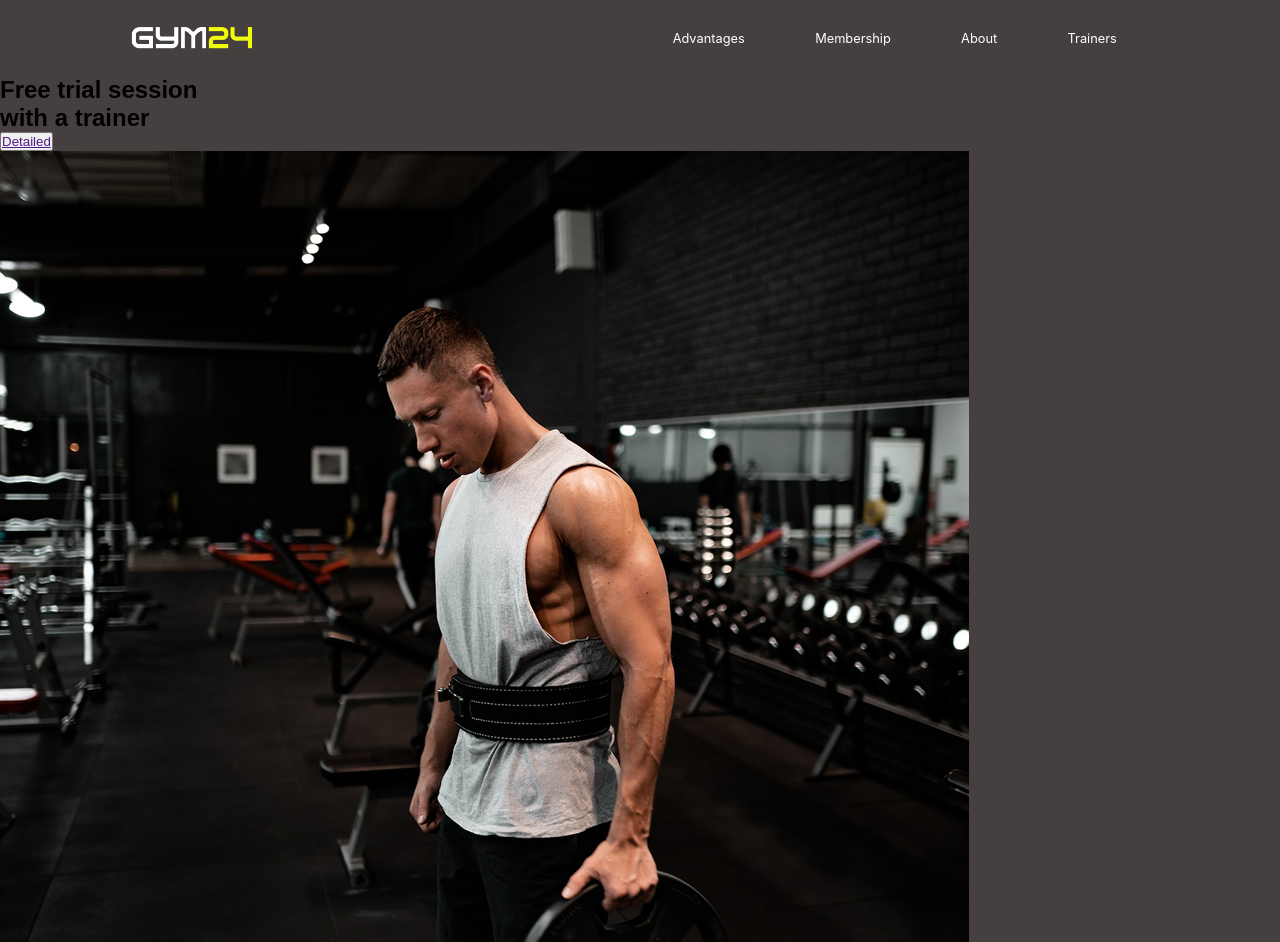
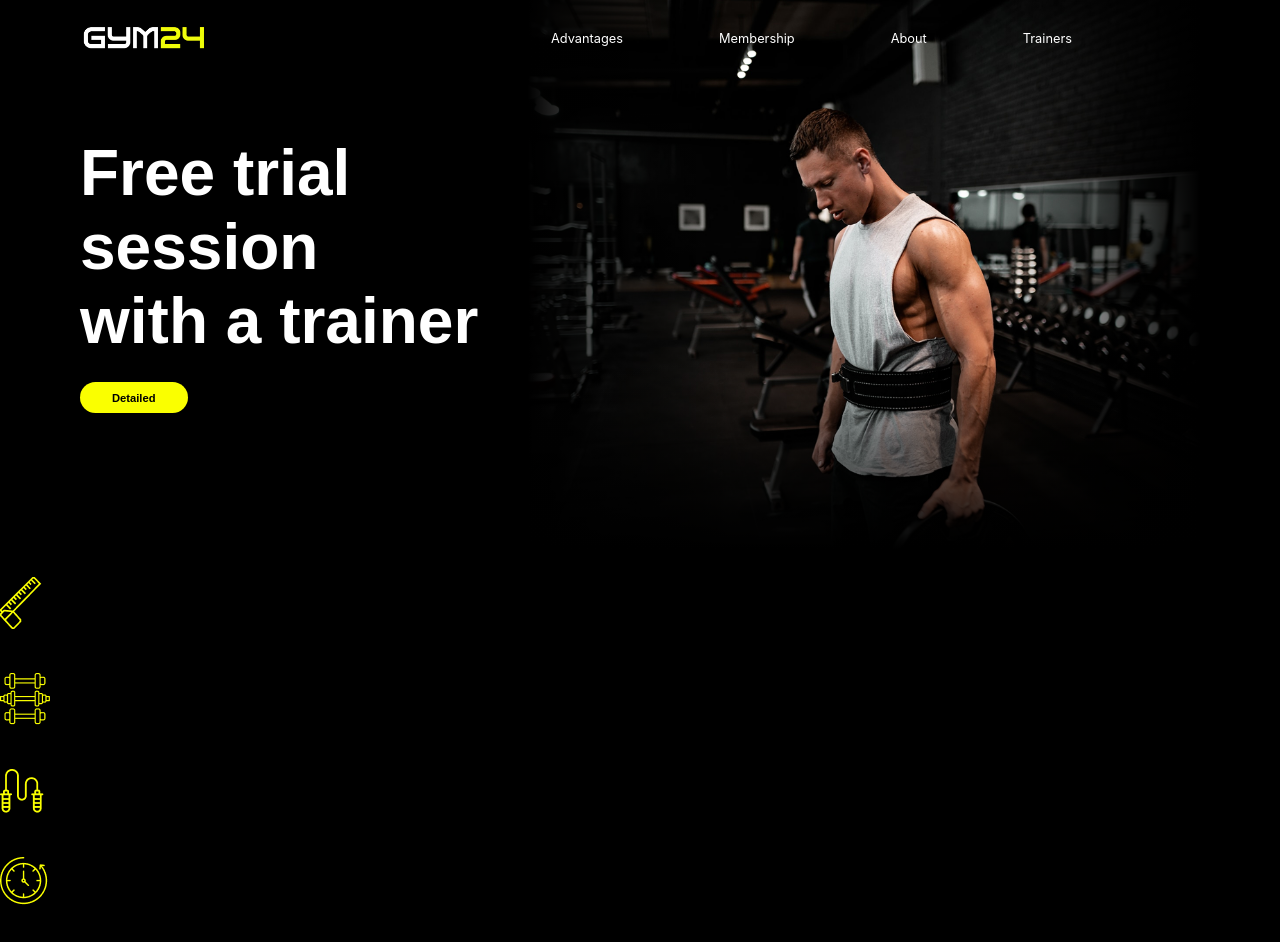
Before and after one commit to sohailan77/GYM24, a plain HTML site: page index.html in a window 1280 px wide. Shown: the top 942 px of the page. Drawn offline with Linux system fonts and the light colour scheme; a web font is replaced by a local one.

Commit message:
Add styling for hero section and fix minor issues

```diff
--- a/style.css
+++ b/style.css
@@ -15,7 +15,9 @@
   --color-btn-text: #111111;
   --font-family: "Familjen Grotesk", sans-serif;
   --font-secondary: "Inter", sans-serif;
-  --hero-gradient: linear-gradient(
+  --hero-gradient:
+    linear-gradient(to bottom, transparent 65%, #000 100%),
+    linear-gradient(
       to right,
       #000 0%,
       transparent 30%,
@@ -29,7 +31,7 @@
   overflow-x: hidden;
 }
 body {
-  background: rgb(69, 63, 63);
+  background: var(--bg-color);
   background-attachment: fixed;
   font-family: var(--font-family);
 }
@@ -37,15 +39,21 @@
 /* header  */
 
 header {
+ position: absolute;
+  top: 0;
+  left: 5rem;
+  right: 5rem;
+  z-index: 99;
 }
 
 /* Navbar  */
 .navbar-container {
-  width: 100%;
+  /* width: 100%; */
   display: flex;
   justify-content: space-between;
   align-items: center;
-  padding: 1.5rem 10vw;
+  padding: 1.5rem 0rem;
+  width: 100%;
 }
 
 /* hamburger-menu */
@@ -58,7 +66,7 @@
   display: flex;
   align-items: center;
 }
-.logo-container a{
+.logo-container a {
   text-decoration: none;
   display: flex;
   align-items: center;
@@ -66,12 +74,14 @@
 
 .navbar-container .logo-container a img {
   width: 8rem;
+  display: block;
 }
 
 /* Navigation links  */
 .nav-links {
   display: flex;
   align-items: center;
+  padding-right: 5rem;
 }
 .nav-links ul {
   display: flex;
@@ -84,10 +94,67 @@
 
 .nav-links ul li a {
   text-decoration: none;
-  padding: 0.8rem 2.2rem;
+  padding: 0.8rem 3rem;
   font-size: 0.8rem;
-  /* font-weight: 00; */
   color: var(--primary-text-color);
   font-family: Inter, sans-serif;
+}
 
+/* main */
+/* Hero section  */
+
+.hero-section {
+  margin-inline: 5rem;
 }
+
+.hero-main-container {
+  display: flex;
+  justify-content: space-between;
+  align-items: center;
+}
+
+/* Hero content  */
+
+.hero-content {
+  width: 40%;
+}
+
+.hero-content h1 {
+  color: var(--primary-text-color);
+  font-size: 4rem;
+}
+
+.hero-content button {
+  background-color: var(--color-btn-bg);
+  padding: 0.5rem 2rem;
+  border: none;
+  border-radius: 50px;
+  margin-top: 1.5rem;
+}
+.hero-content button a {
+  text-decoration: none;
+  color: var(--secondary-text-color);
+  font-size: 0.7rem;
+  font-weight: 800;
+}
+/* Hero image  */
+
+.hero-image {
+  width: 60%;
+  display: flex;
+  justify-content: end;
+  position: relative;
+}
+
+.hero-image::before {
+  content: "";
+  position: absolute;
+  inset: 0;
+  background: var(--hero-gradient);
+  /* pointer-events: none; */
+}
+
+.hero-image img {
+  width: 100%;
+  display: block;
+}
```
Lines whose indentation alone changed are shown as unchanged.
